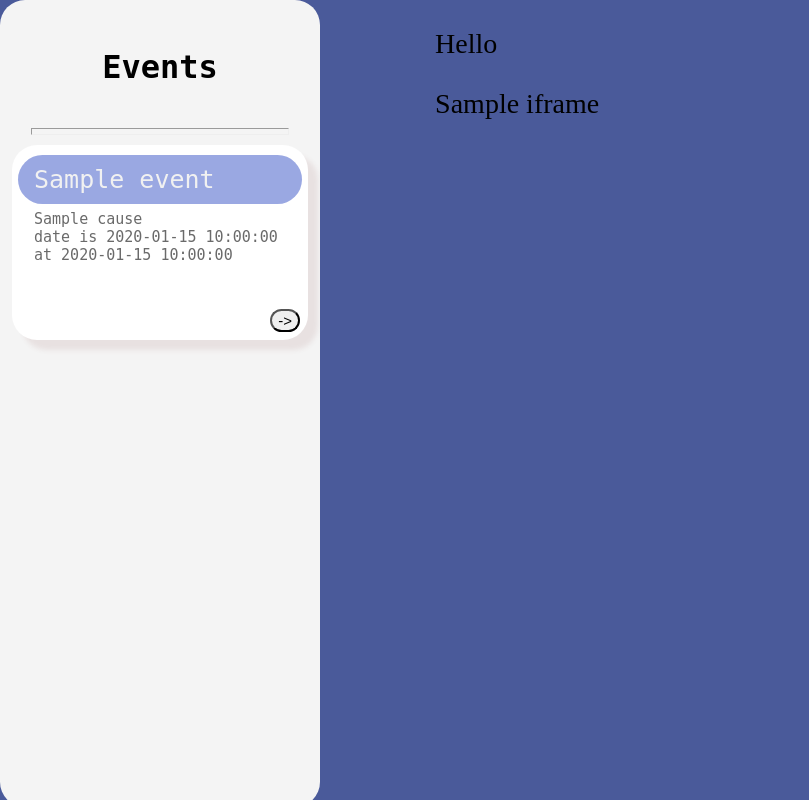
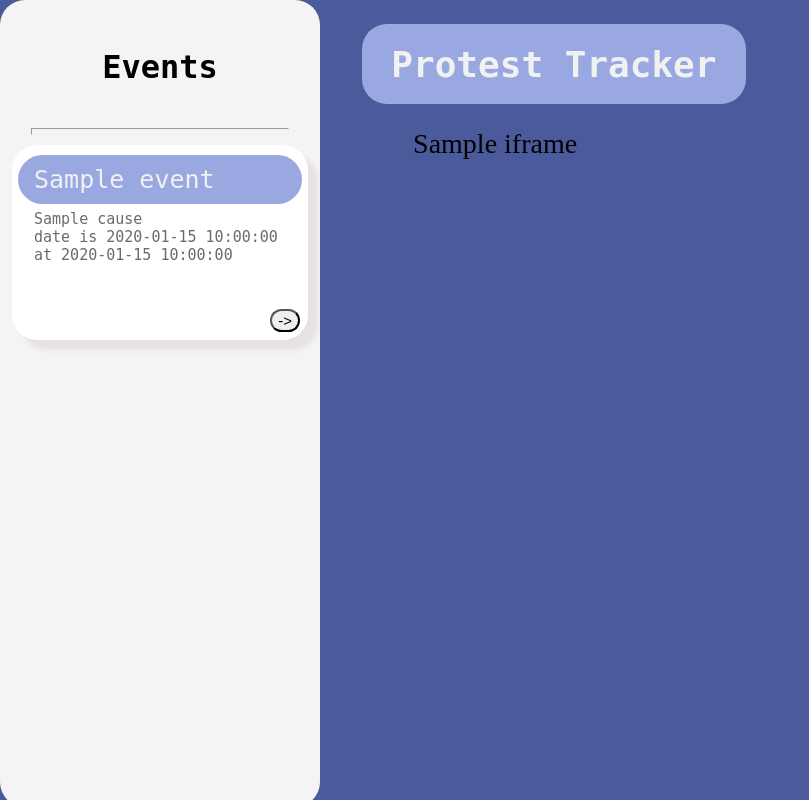
Before and after one commit to Discord-ian/ProtestTools, a Flask app: template ProtestTools/templates/event_viewer.html in a window 1280 px wide. Shown: the whole page, without its empty margins (0-809 px from the left). Run offline with Flask 3, Linux system fonts and the light colour scheme; the template is opened without the code that fills it: most values are stand-ins (such as "Sample title", 1, 10 or a date in 2020); parts of the project's set-up code (start-up, migrations or seed data) failed here and were passed over; some libraries are stand-ins or nearby versions.

Commit message:
changed event_viewer design

```diff
--- a/ProtestTools/event_view.py
+++ b/ProtestTools/event_view.py
@@ -12,8 +12,8 @@ def view_events():
     # TODO: add links to individual event pages
     # set the iframe width and height
     iframe_map = folium.Map(location=(38.9673769, -95.2793475))
-    iframe_map.get_root().width = "600px"
-    iframe_map.get_root().height = "400px"
+    iframe_map.get_root().width = "1040vw"
+    iframe_map.get_root().height = "740vh"
     iframe = iframe_map.get_root()._repr_html_()
     events = get_event_dicts()
     return render_template("event_viewer.html", iframe=iframe, events=events)
--- a/ProtestTools/templates/event_viewer.html
+++ b/ProtestTools/templates/event_viewer.html
@@ -66,14 +66,47 @@
             right:8px;
             font-size: 15px;
         }
+        .map_title{
+            border-radius:25px;
+            font-family: "Andale Mono", monospace;
+            font-size:27pt;
+                color: #f1f1f1;
+            background-color:  rgb(154,168,226);
+            height: 10vh;
+            width: 30vw;
+            display:flex;
+            justify-content: center;
+            align-items: center;
+
+        }
+        .map_container{
+            margin-left:4vw;
+
+        }
+
+        .create_event{
+            border-radius: 18px;
+            position:absolute;
+            top: 0;
+            right:14vw;
+            font-size: 16pt;
+        }
+
+        .log_out{
+            border-radius: 18px;
+            position:absolute;
+            top: 0;
+            right:6vw;
+            font-size: 16pt;
+        }
+
         .main {
-          margin-left: 33%; /* Same as the width of the sidenav */
-          font-size: 28px; /* Increased text to enable scrolling */
-          padding: 0px 10px;
+          margin-left: 28%;
+          font-size: 28px;
             background-color: rgb(74,90,154);
         }
-        .event {
-            height: 20vh
+        .map {
+            margain-left:4w;
         }
 
 
@@ -96,8 +129,17 @@
         </div>
 
     <div class="main">
-        <p>Hello</p>
-        {{ iframe|safe }}
+        <div>
+            <h1 class="map_title"> Protest Tracker </h1>
         </div>
+        <div class="map_container">
+            <div class="map">
+                {{ iframe|safe }}
+            </div>
+
+        </div>
+
+
+    </div>
 </body>
 </html>
```
